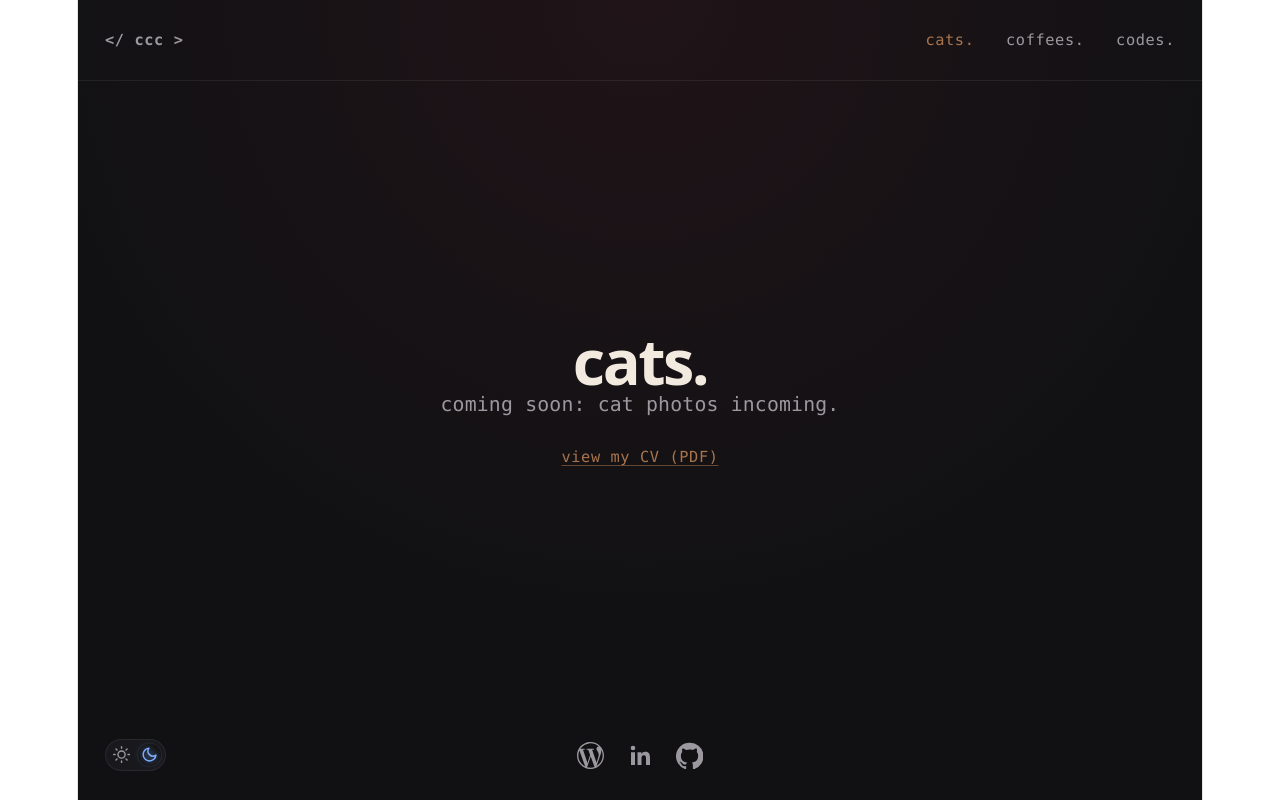
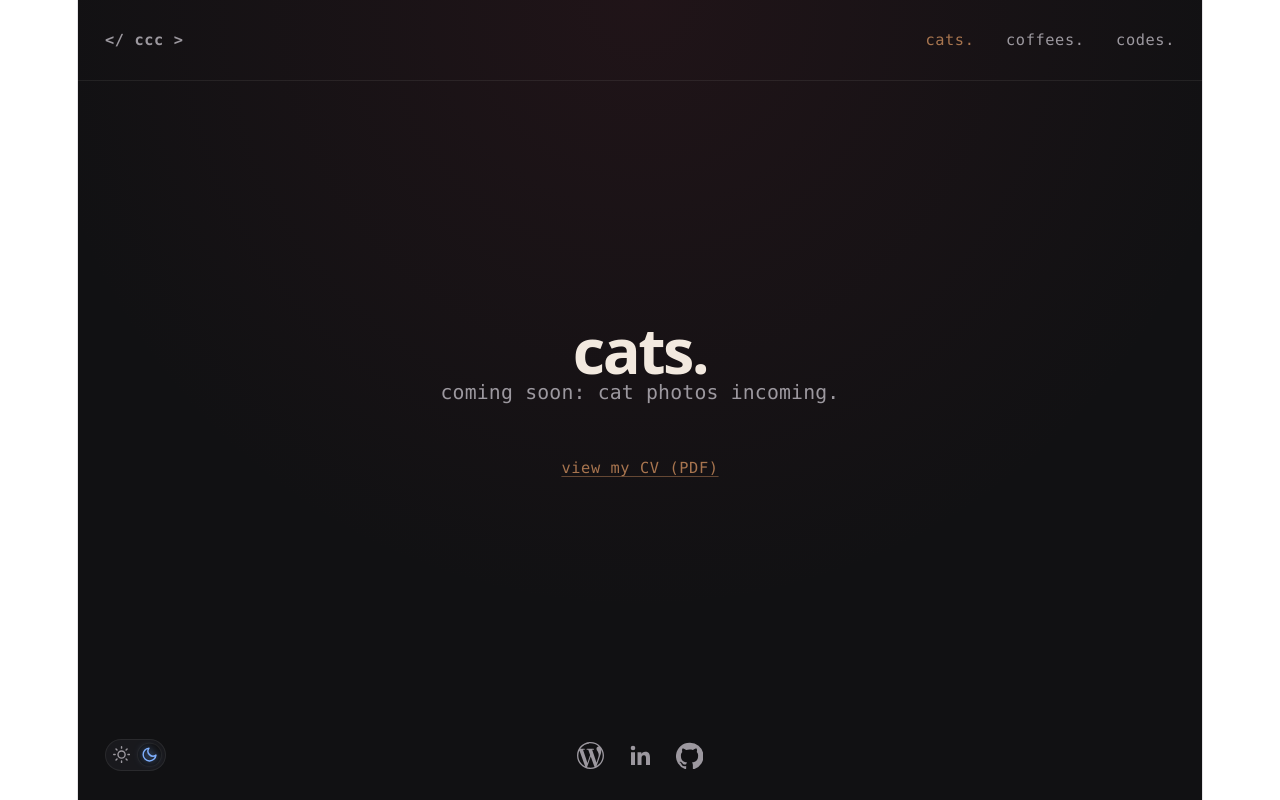
Before and after one commit to astrobunnydev/cats-coffees-codes, a React (Vite) app: page /cats in a window 1280 px wide. Built offline with nearby package versions, Linux system fonts and the light colour scheme.

Commit message:
Add breathing room below intro text on cats. and coffees.

```diff
--- a/src/App.css
+++ b/src/App.css
@@ -416,6 +416,10 @@
   font-size: clamp(2.5rem, 6vw, 3.5rem);
   font-weight: 700;
   letter-spacing: -0.04em;
+}
+
+.page--placeholder .page__intro {
+  margin-bottom: 1.25rem;
 }
 
 .page__header {
```
